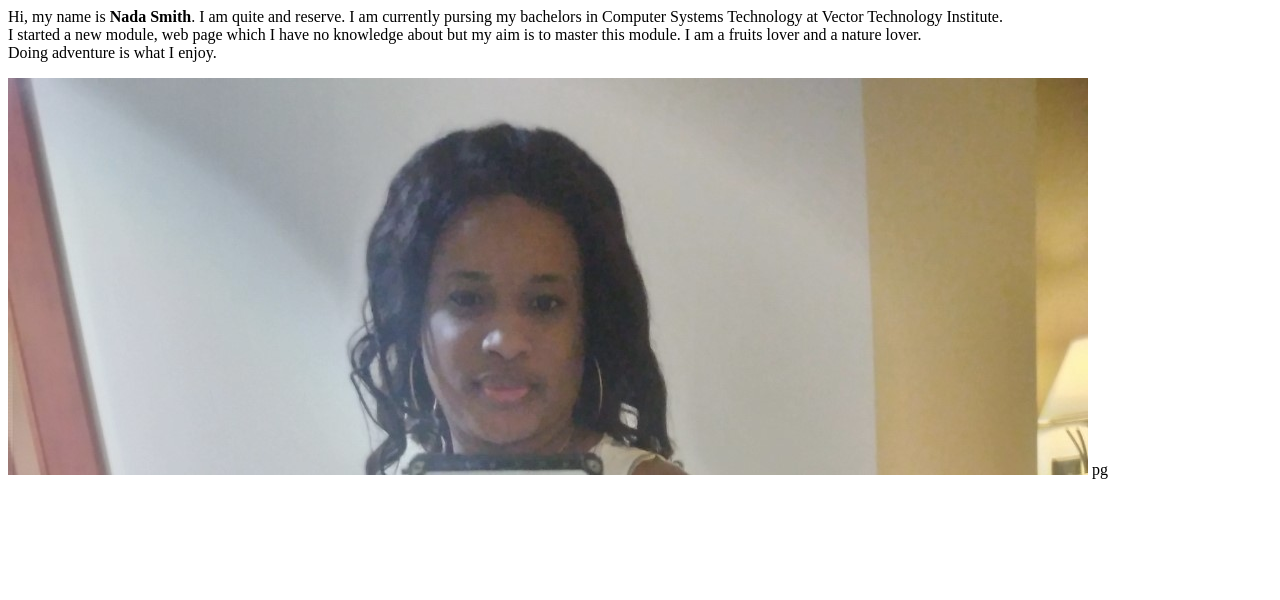
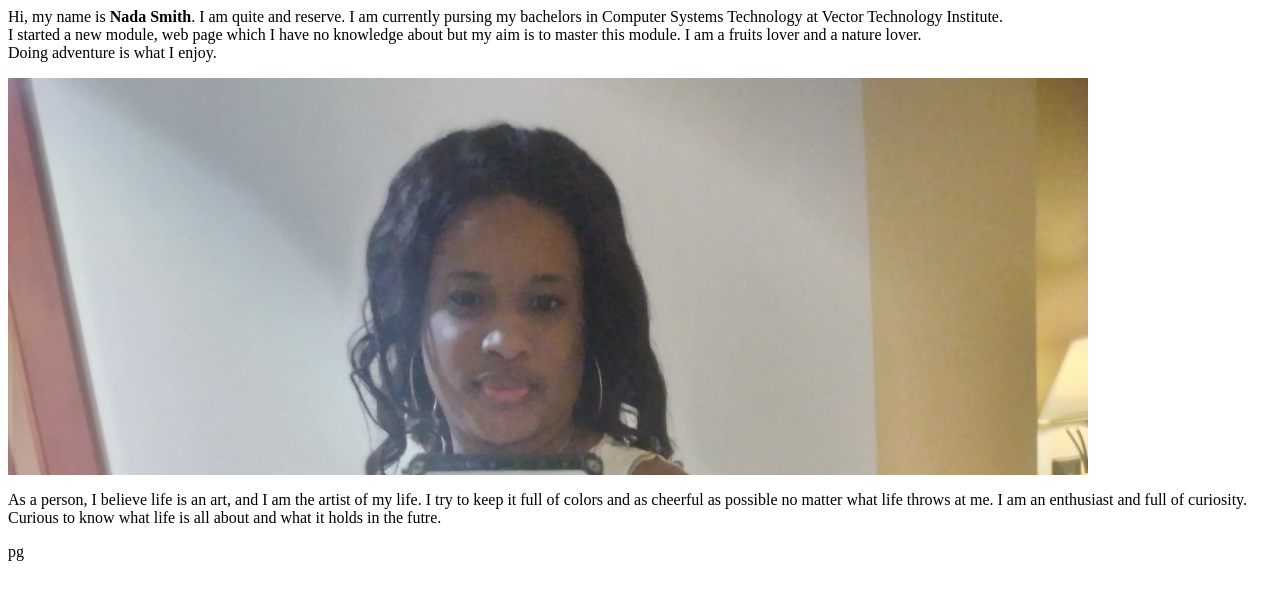
Before and after one commit to doghead71/VectorWebDesignDevelopmentMar262023, a plain HTML site: page pages/about/nada_smith.html in a window 1280 px wide. Drawn offline with Linux system fonts and the light colour scheme; files whose address does not match are found by name.

Commit message:
correction about nada smith

```diff
--- a/pages/about/nada_smith.html
+++ b/pages/about/nada_smith.html
@@ -11,5 +11,10 @@
              I am a fruits lover and a nature lover.<br> Doing adventure is what I enjoy. </p>
         <img src=".../.../img/nada_smith/nadz.jpg"/>
 
-        </body>pg
+             <p>As a person, I believe life is an art, and I am the artist of my life. I try to keep it full of colors and as cheerful as possible no
+             matter what life throws at me. I am an enthusiast and full of curiosity. Curious to know what life is all about and what it holds in the futre.
+
+        </p>
+
+                     </body>pg
 </html>
```
